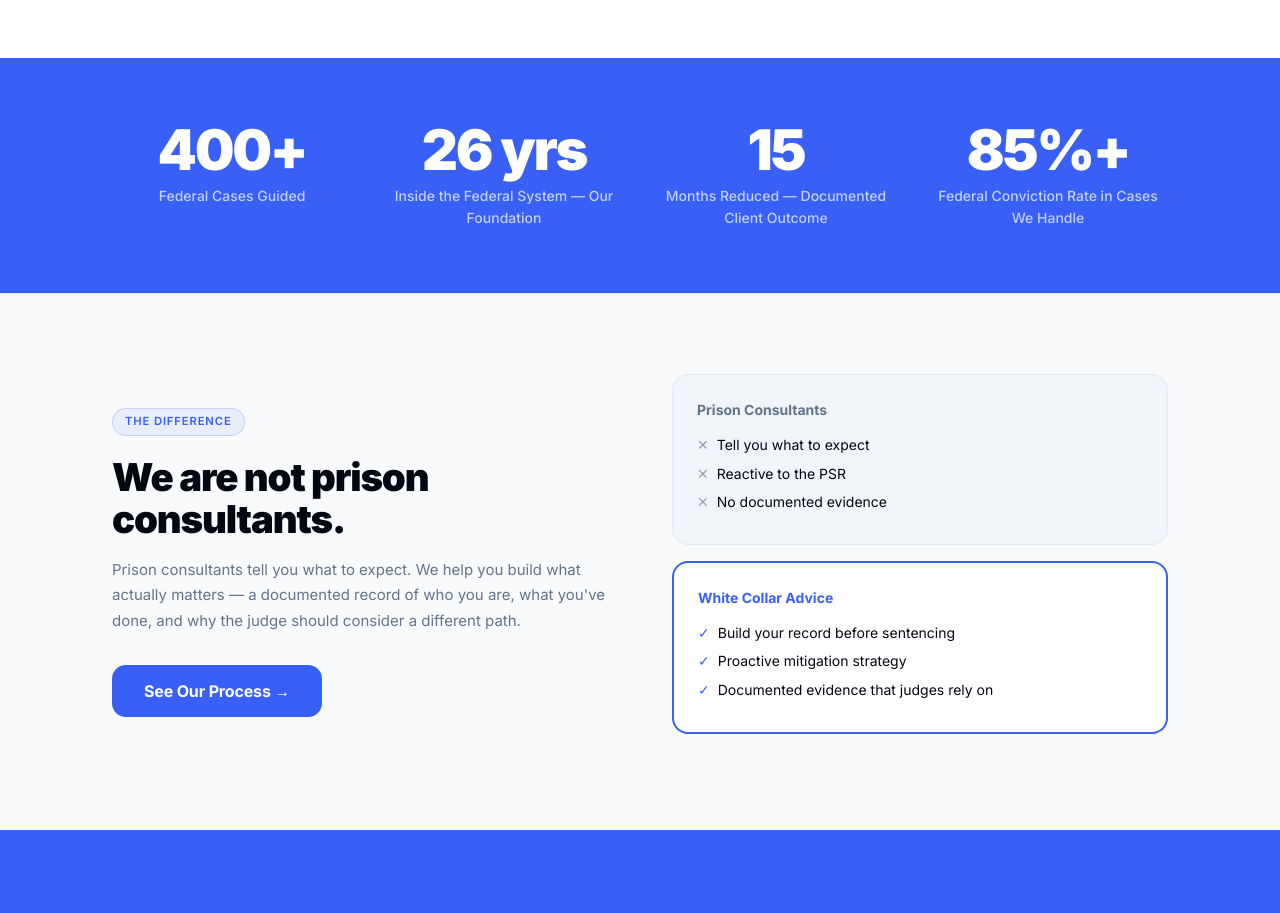
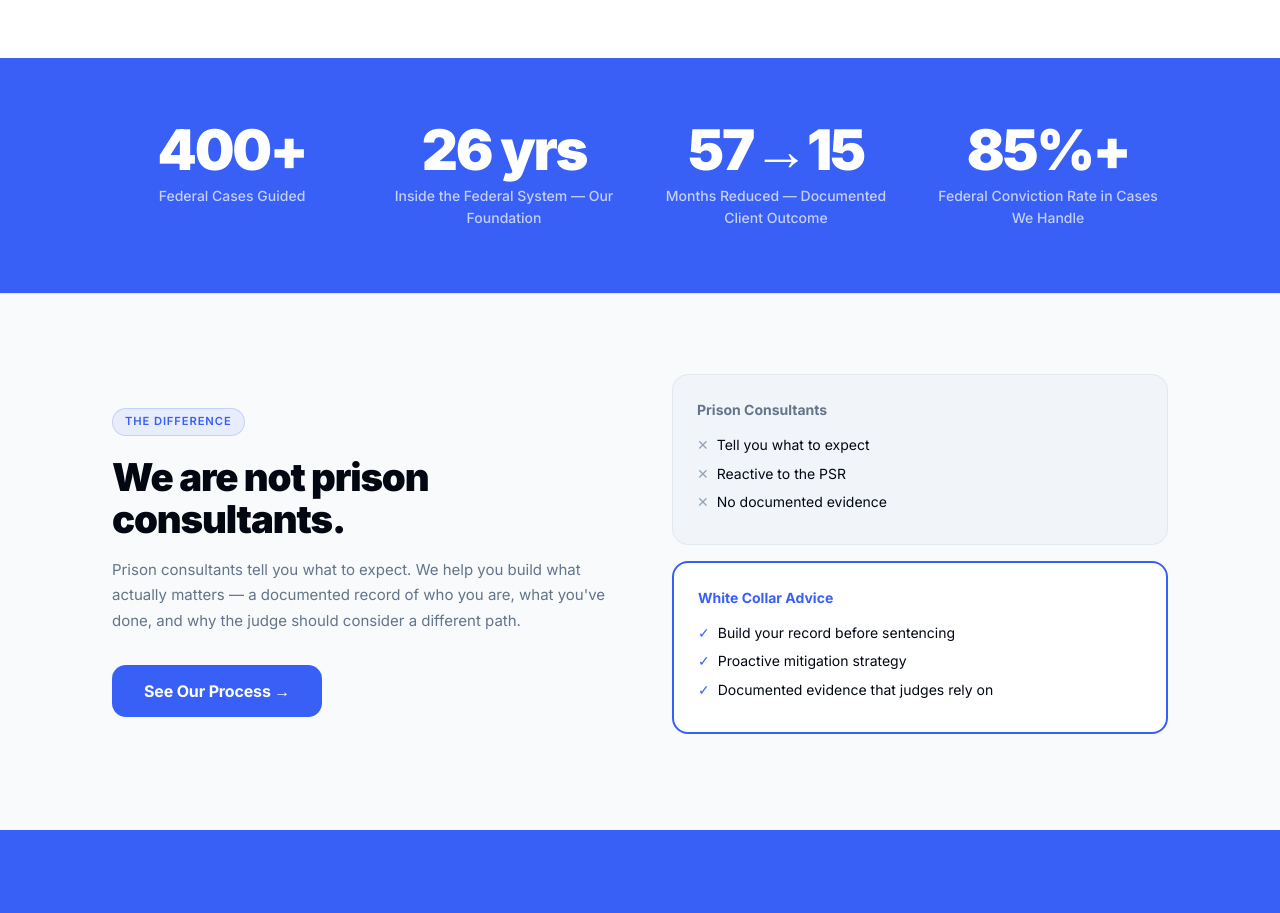
Before and after one commit to nshekhawat153-star/whitecolllar, a Next.js app: page / in a window 1280 px wide. Shown: the part 2720-3633 px from the top of the page. Built offline with nearby package versions, Linux system fonts and the light colour scheme.

Commit message:
fix: explicit typings for stats array to resolve build failure

```diff
--- a/app/page.tsx
+++ b/app/page.tsx
@@ -30,7 +30,9 @@
   return { val, ref };
 }
 
-const stats = [
+type Stat = { end: number; suffix: string; label: string; prefix?: string; decimal?: boolean };
+
+const stats: Stat[] = [
   { end: 400, suffix: "+", label: "Federal Cases Guided" },
   { end: 26, suffix: " yrs", label: "Inside the Federal System — Our Foundation" },
   { prefix: "57→", end: 15, suffix: "", label: "Months Reduced — Documented Client Outcome" },
@@ -534,7 +536,7 @@
             className="stats-grid"
           >
             {stats.map((s) => (
-              <StatItem key={s.label} end={s.end} suffix={s.suffix} label={s.label} decimal={s.decimal} />
+              <StatItem key={s.label} end={s.end} suffix={s.suffix} label={s.label} decimal={s.decimal} prefix={s.prefix} />
             ))}
           </div>
         </div>
```
